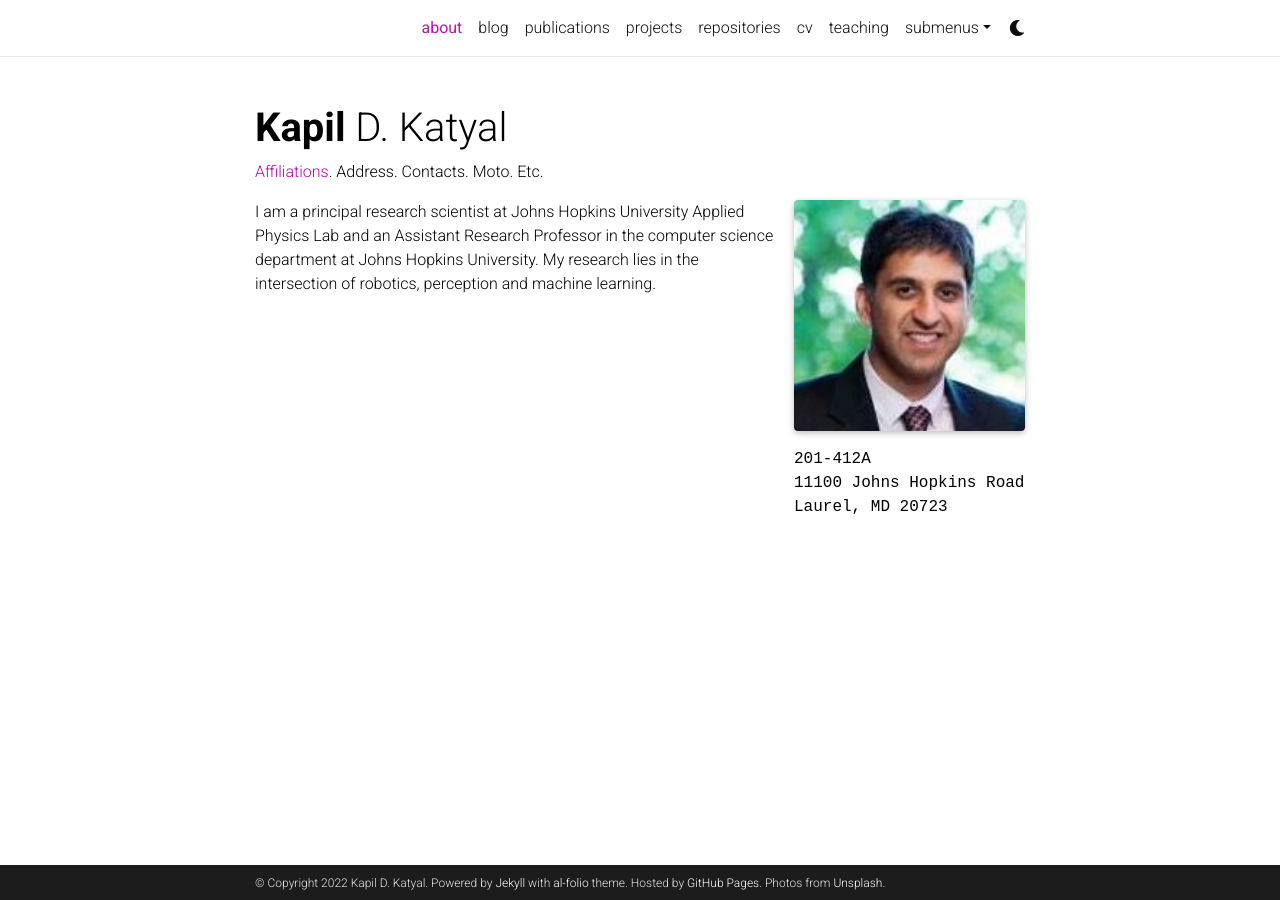
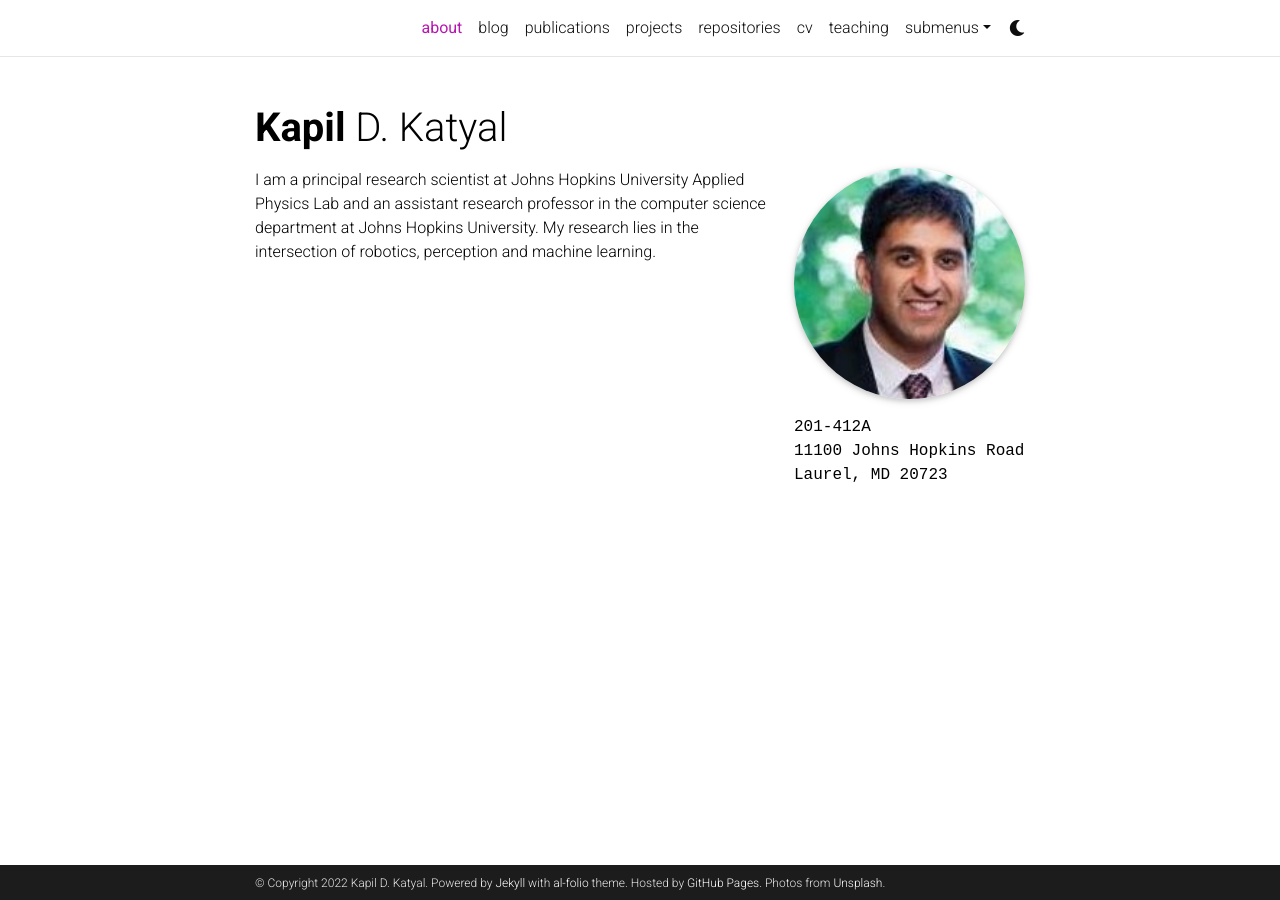
Before and after one commit to kdk132/kdk132.github.io, a Jekyll site: the page built from _pages/about.md, in a window 1280 px wide. Built offline with Jekyll 4.4.1, drawn with Linux system fonts in a browser that asks for light colours; full-size pictures stand in for the smaller copies a plugin makes; comment, search, counter and statistics services are not loaded; a style sheet for code colours, icons or effects is not loaded.

Commit message:
Update about.md

```diff
--- a/_pages/about.md
+++ b/_pages/about.md
@@ -2,12 +2,11 @@
 layout: about
 title: about
 permalink: /
-subtitle: <a href='#'>Affiliations</a>. Address. Contacts. Moto. Etc.
 
 profile:
   align: right
   image: me.jpg
-  image_circular: false # crops the image to make it circular
+  image_circular: true # crops the image to make it circular
   address: >
     <p>201-412A</p>
     <p>11100 Johns Hopkins Road</p>
@@ -18,4 +17,4 @@
 social: false  # includes social icons at the bottom of the page
 ---
 
-I am a principal research scientist at Johns Hopkins University Applied Physics Lab and an Assistant Research Professor in the computer science department at Johns Hopkins University. My research lies in the intersection of robotics, perception and machine learning.
+I am a principal research scientist at Johns Hopkins University Applied Physics Lab and an assistant research professor in the computer science department at Johns Hopkins University. My research lies in the intersection of robotics, perception and machine learning.
```
